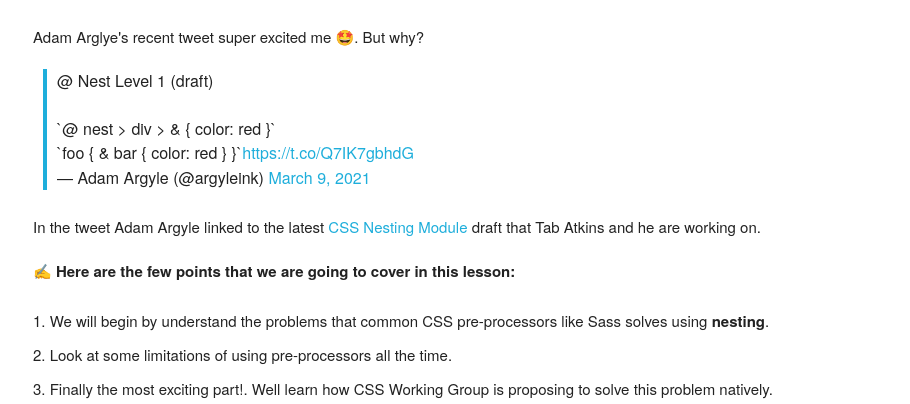
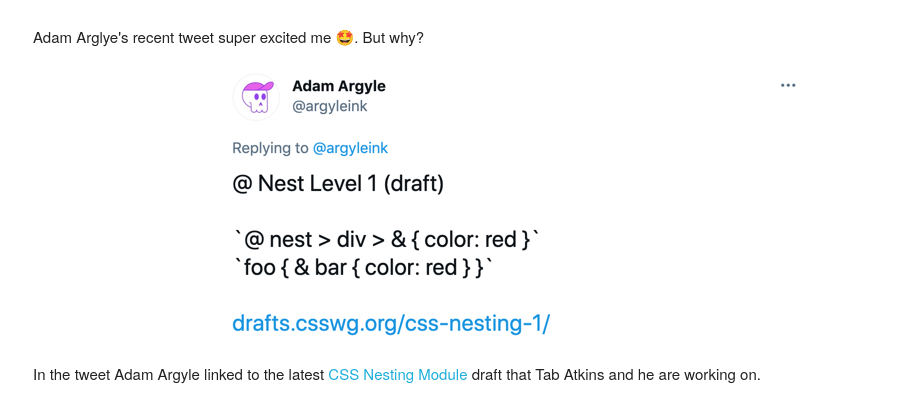
Before and after one commit to vivmagarwal/css-training, a website: page pages/css-nesting-module/index.html in a window 1280 px wide. Shown: the part 121-525 px from the top of the page, without its empty margins (127-1037 px from the left). Drawn offline with nearby package versions, Linux system fonts and the light colour scheme; files that its build step writes are made by us from their sources.

Commit message:
css module examples finalised.

```diff
--- a/pages/css-nesting-module/index.html
+++ b/pages/css-nesting-module/index.html
@@ -26,8 +26,7 @@
         <!-- inject:readme:md -->
         <h1 id="css-nesting-module">Css Nesting Module</h1>
 <p>Adam Arglye&#39;s recent tweet super excited me 🤩. But why?</p>
-<blockquote class="twitter-tweet"><p lang="en" dir="ltr">@ Nest Level 1 (draft)<br><br>`@ nest &gt; div &gt; &amp; { color: red }`<br>`foo { &amp; bar { color: red } }`<a href="https://t.co/Q7IK7gbhdG">https://t.co/Q7IK7gbhdG</a></p>&mdash; Adam Argyle (@argyleink) <a href="https://twitter.com/argyleink/status/1369318354163437568?ref_src=twsrc%5Etfw">March 9, 2021</a></blockquote> <script async src="https://platform.twitter.com/widgets.js" charset="utf-8"></script>
-
+<p><img src="img/tweet.png" alt=""></p>
 <p>In the tweet Adam Argyle linked to the latest <a href="https://t.co/Q7IK7gbhdG?amp=1">CSS Nesting Module</a> draft that Tab Atkins and he are working on.</p>
 <p>✍️ <strong>Here are the few points that we are going to cover in this lesson:</strong></p>
 <br>
```
Also changed, not shown: pages/css-nesting-module/img/tweet.png (added), pages/css-nesting-module/readme.md.
